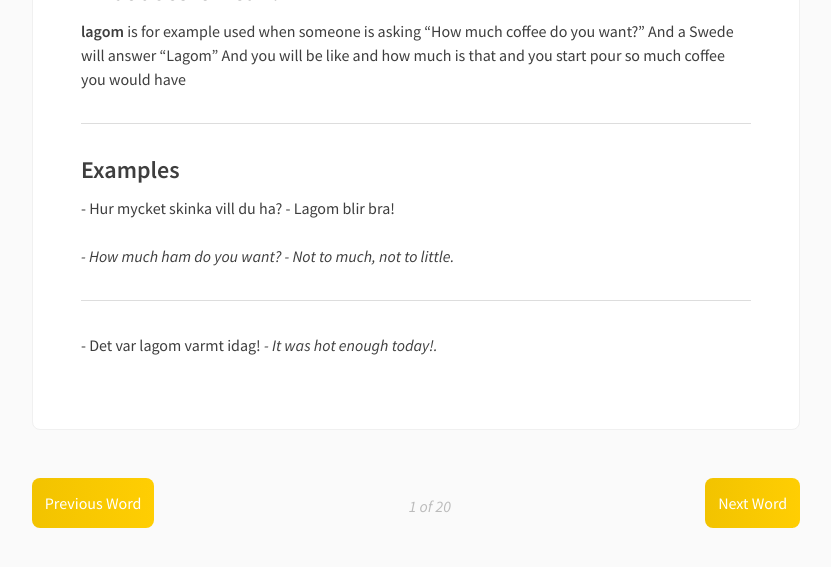
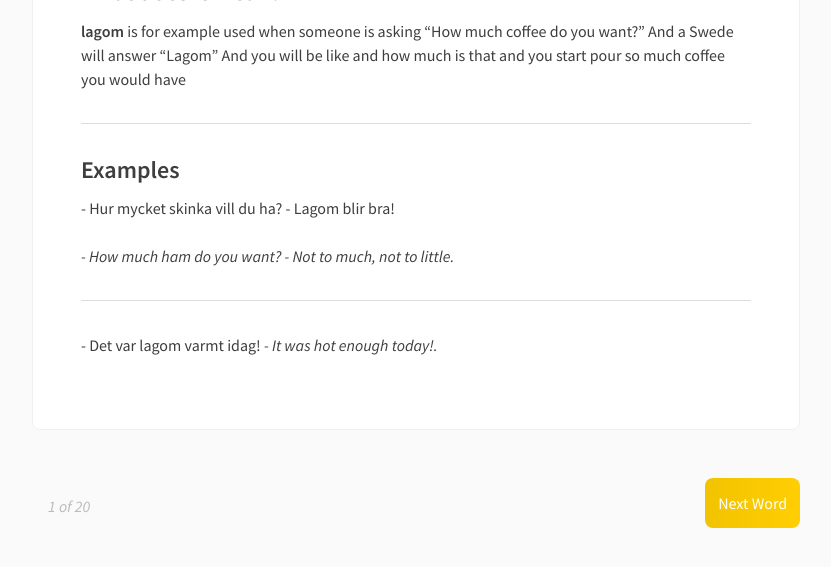
Before and after one commit to johanbath/dagensord, a Jekyll site: the page built from index.html, in a window 1280 px wide and 900 px high, scrolled down 604 px. Shown: the top 567 px of the window, without its empty margins (224-1055 px from the left). Built offline with Jekyll 4.4.1, drawn with Linux system fonts in a browser that asks for light colours; the list of posts is cut into pages by our own code.

Commit message:
Fix index

```diff
--- a/index.html
+++ b/index.html
@@ -29,16 +29,12 @@
 <!-- pagination -->
 <div class="next-prev-word">
   {% if paginator.previous_page %}
-    <a href="{{ site.baseurl }}/{{ paginator.previous_page_path }}" class="prev">Previous Word</a>
-  {% else %}
-    <span class="prev">Previous Word</span>
+    <a href="{{ site.url }}{{ paginator.previous_page_path }}" class="prev">Previous Word</a>
   {% endif %}
 
   <span class="word-count">{{ paginator.page }} of {{ paginator.total_pages }}</span>
 
   {% if paginator.next_page %}
-  <a href="{{ site.baseurl }}/{{ paginator.next_page_path }}" class="prev">Next Word</a>
-  {% else %}
-    <span class="next ">Next Word</span>
+  <a href="{{ site.url }}{{ paginator.next_page_path }}" class="prev">Next Word</a>
   {% endif %}
 </div>
```
